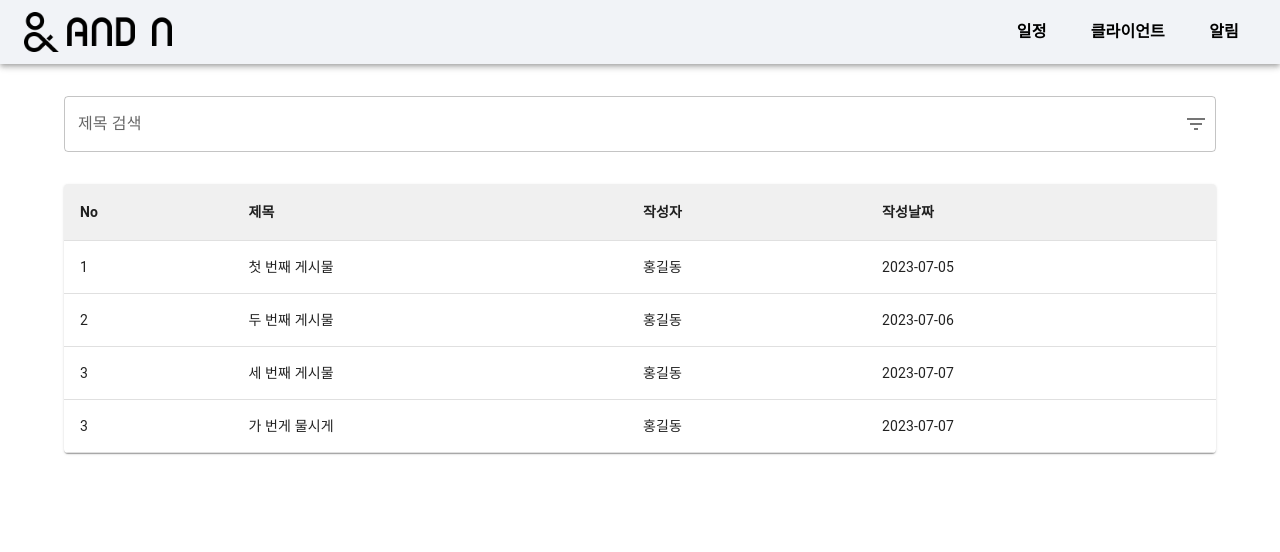
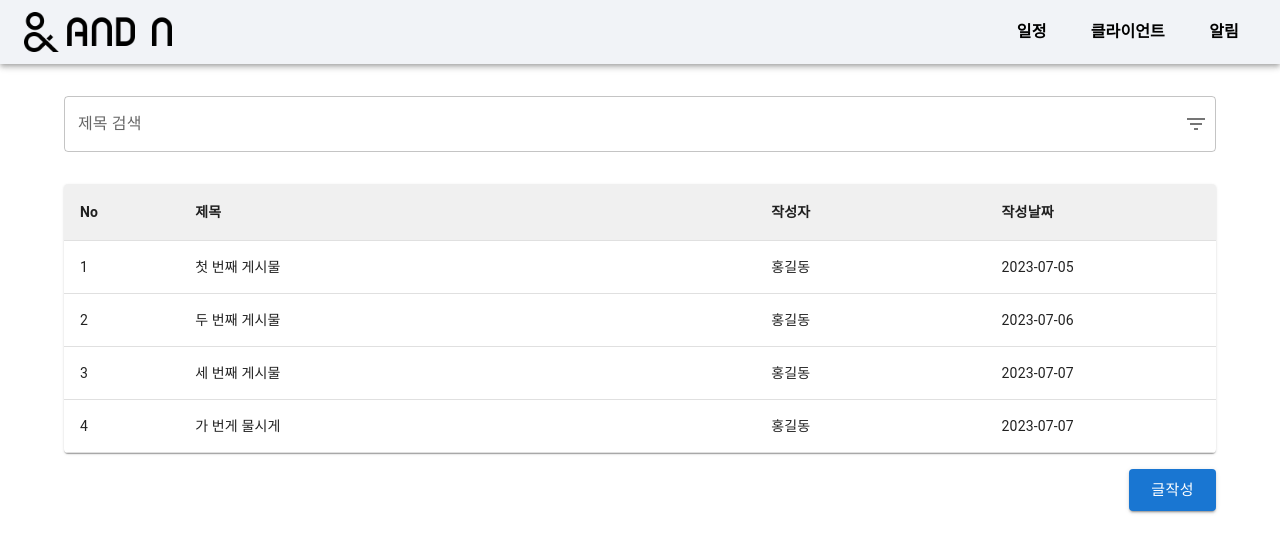
Before and after one commit to DevLarva/React_Noticeboard, a React (Create React App) app: page / in a window 1280 px wide. Shown: the top 552 px of the page. Built offline with nearby package versions, Linux system fonts and the light colour scheme.

Commit message:
Feat: 글작성 버튼 생성

```diff
--- a/src/App.js
+++ b/src/App.js
@@ -2,16 +2,17 @@ import React, { useState } from 'react';
 import Header from './components/Header';
 import SearchBar from './components/SearchBar';
 import PostList from './components/PostList';
+import NewPostButton from './components/NewPostButton';
 import { Container, Box } from '@mui/material';
 
 export default function App() {
   const [searchQuery, setSearchQuery] = useState('');
   const [searchCriteria, setSearchCriteria] = useState('title');
   const [posts, setPosts] = useState([
-    { title: '첫 번째 게시물', date: '2023-07-05', author: '홍길동', number: 1 },
-    { title: '두 번째 게시물', date: '2023-07-06', author: '홍길동', number: 2 },
-    { title: '세 번째 게시물', date: '2023-07-07', author: '홍길동', number: 3 },
-    { title: '가 번게 물시게', date: '2023-07-07', author: '홍길동', number: 3 },
+    { title: '첫 번째 게시물', date: '2023-07-05', author: '홍길동' },
+    { title: '두 번째 게시물', date: '2023-07-06', author: '홍길동' },
+    { title: '세 번째 게시물', date: '2023-07-07', author: '홍길동' },
+    { title: '가 번게 물시게', date: '2023-07-07', author: '홍길동' },
   ]);
 
   const normalizeText = (text) => text.toLowerCase().replace(/\s+/g, '');
@@ -19,6 +20,11 @@ export default function App() {
   const filteredPosts = posts.filter(post =>
     normalizeText(post[searchCriteria]).includes(normalizeText(searchQuery))
   );
+
+  const handleNewPostClick = () => {
+    // 새 글 작성 폼을 여는 기능을 추가.
+    alert('새 글 작성 폼 열기');
+  };
 
   return (
     <div>
@@ -32,10 +38,11 @@ export default function App() {
             setSearchCriteria={setSearchCriteria}
           />
         </Box>
-        <Box my={4}>
+        <Box my={4} sx={{ position: 'relative' }}>
           <PostList posts={filteredPosts} />
+          <NewPostButton onClick={handleNewPostClick} />
         </Box>
       </Container>
     </div>
   );
-};
+}
--- /dev/null
+++ b/src/components/NewPostButton.js
@@ -0,0 +1,17 @@
+import React from 'react';
+import { Button, Box } from '@mui/material';
+
+export default function NewPostButton({ onClick }) {
+    return (
+        <Box sx={{ display: 'flex', justifyContent: 'flex-end', mt: 2 }}>
+            <Button
+                color="primary"
+                variant="contained"
+                onClick={onClick}
+                size="large"
+            >
+                글작성
+            </Button>
+        </Box>
+    );
+}
--- a/src/components/PostList.js
+++ b/src/components/PostList.js
@@ -4,23 +4,22 @@ import { TableContainer, Table, TableHead, TableRow, TableCell, TableBody, Paper
 export default function PostList({ posts }) {
     return (
         <TableContainer component={Paper}>
-
             <Table>
                 <TableHead>
                     <TableRow>
-                        <TableCell sx={{ backgroundColor: '#f0f0f0', fontWeight: 'bold' }}>No</TableCell>
-                        <TableCell sx={{ backgroundColor: '#f0f0f0', fontWeight: 'bold' }}>제목</TableCell>
-                        <TableCell sx={{ backgroundColor: '#f0f0f0', fontWeight: 'bold' }}>작성자</TableCell>
-                        <TableCell sx={{ backgroundColor: '#f0f0f0', fontWeight: 'bold' }}>작성날짜</TableCell>
+                        <TableCell sx={{ backgroundColor: '#f0f0f0', fontWeight: 'bold', width: '10%' }}>No</TableCell>
+                        <TableCell sx={{ backgroundColor: '#f0f0f0', fontWeight: 'bold', width: '50%' }}>제목</TableCell>
+                        <TableCell sx={{ backgroundColor: '#f0f0f0', fontWeight: 'bold', width: '20%' }}>작성자</TableCell>
+                        <TableCell sx={{ backgroundColor: '#f0f0f0', fontWeight: 'bold', width: '20%' }}>작성날짜</TableCell>
                     </TableRow>
                 </TableHead>
                 <TableBody>
                     {posts.map((post, index) => (
                         <TableRow key={index}>
-                            <TableCell>{post.number}</TableCell>
-                            <TableCell>{post.title}</TableCell>
-                            <TableCell>{post.author}</TableCell>
-                            <TableCell>{post.date}</TableCell>
+                            <TableCell sx={{ width: '10%' }}>{index + 1}</TableCell>
+                            <TableCell sx={{ width: '50%' }}>{post.title}</TableCell>
+                            <TableCell sx={{ width: '20%' }}>{post.author}</TableCell>
+                            <TableCell sx={{ width: '20%' }}>{post.date}</TableCell>
                         </TableRow>
                     ))}
                 </TableBody>
```
